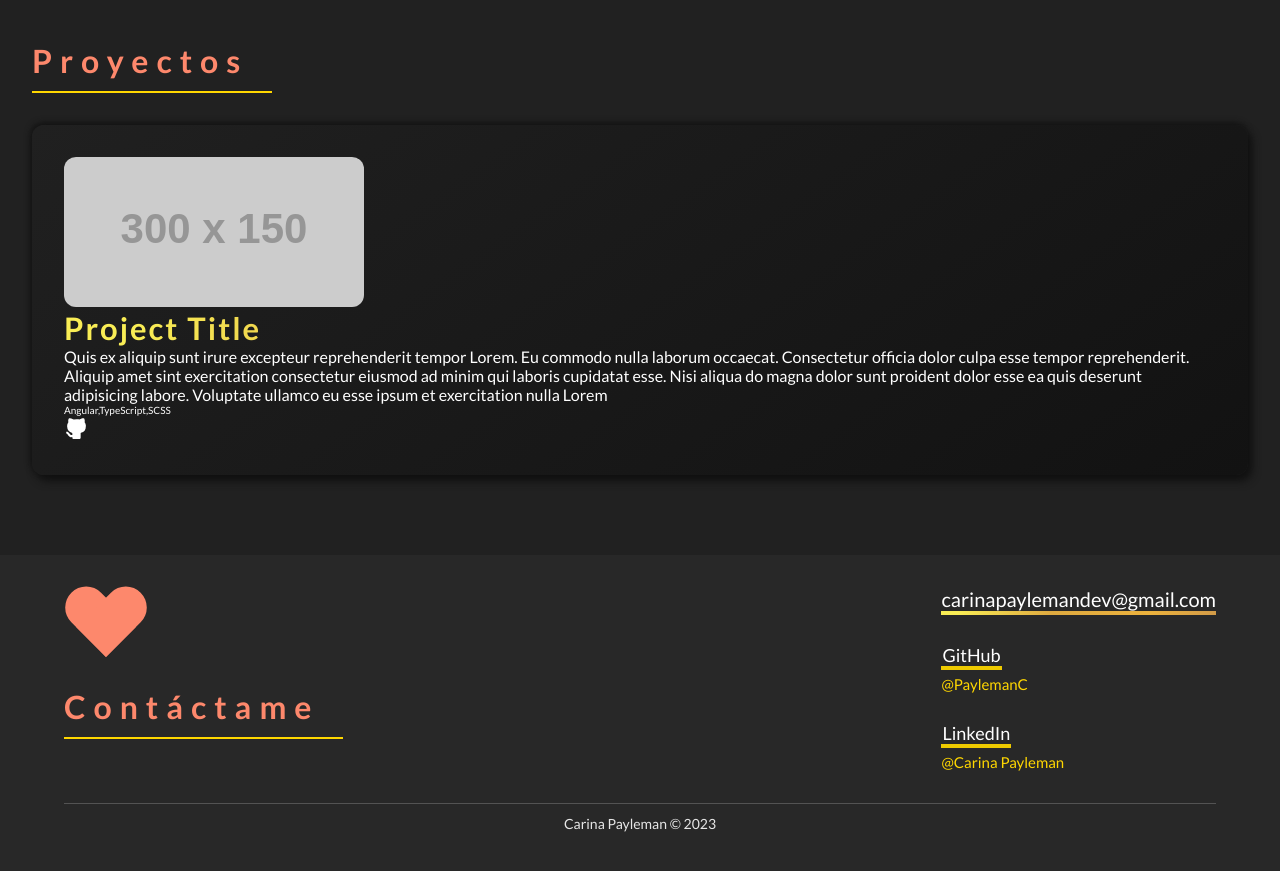
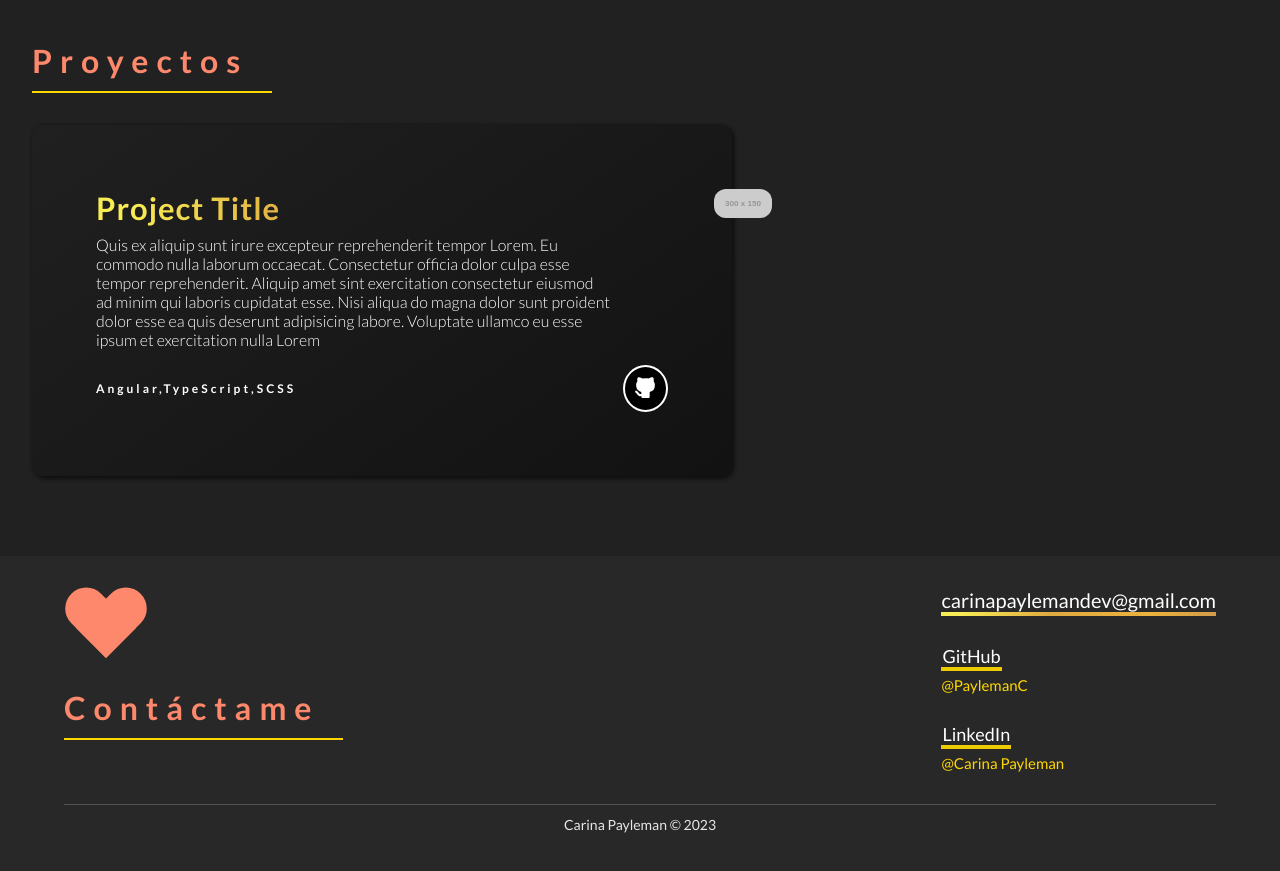
Before and after one commit to PaylemanC/portfolio, an Angular app: page / in a window 1280 px wide. Shown: the part 1620-2491 px from the top of the page. Built offline with nearby package versions, Linux system fonts and the light colour scheme.

Commit message:
Acomoda elementos y añade detalles de color y animaciones

```diff
--- a/src/app/projects/components/card-project/card-project.component.scss
+++ b/src/app/projects/components/card-project/card-project.component.scss
@@ -1,13 +1,18 @@
 @import '../../../app.component.scss';
 
 .card-project {
-  padding: 32px;
+  padding: 64px;
   border-radius: 8px;
   border-radius: 12px;
   background: linear-gradient(145deg, #202020, #121212);
-  box-shadow: 4px 6px 8px #101010, -1px -2px 6px #121212;
+  box-shadow: 2px 3px 4px #101010, 1px 0 3px #121212;
+  transition: box-shadow 1s;
+  max-width: 700px;
   img {
     border-radius: 12px;
+    width: 100%;
+    filter: grayscale(1);
+    transition: filter .5s;
   }
   a {
     color: white;
@@ -15,6 +20,7 @@
   p {
     color: white;
     font-size: 1.6rem;
+    font-weight:lighter;
   }
   h3 {
     font-size: 3.1rem;
@@ -23,11 +29,51 @@
     -webkit-background-clip: text;
     background-clip: none;
     color: $aux-gold;
-    letter-spacing: 2px;
+    letter-spacing: 1px;
+    margin-bottom: 8px;
     &::selection {
       -webkit-text-fill-color: initial;
       -webkit-background-clip: initial;
       background-clip: initial;
     }
   }
+  .card-project__content {
+    display: flex;
+    flex-direction: row-reverse;
+    margin-bottom: 16px;
+    .card-project__img {
+      position: relative;
+      left: 104px;
+    }
+  }
+  .card-project__info {
+    display: flex;
+    justify-content: space-between;
+    flex-wrap: wrap;
+    align-items: center;
+    margin-top: 16px;
+    .card-project__info-skills {
+      font-weight: bold;
+      letter-spacing: 3px;
+      font-size: 1.2rem;
+    }
+    .card-project__info-links {
+      display: flex;
+      cursor: pointer;
+      gap: 8px;
+      .link {
+        border: 2px solid white;
+        background: black;
+        border-radius: 50%;
+        padding: 8px;
+        height: fit-content;
+      }
+    }
+  }
+  &:hover {
+    box-shadow: 4px 6px 8px #101010, -1px -2px 6px #121212;
+    img {
+      filter: none;
+    }
+  }
 }
```
